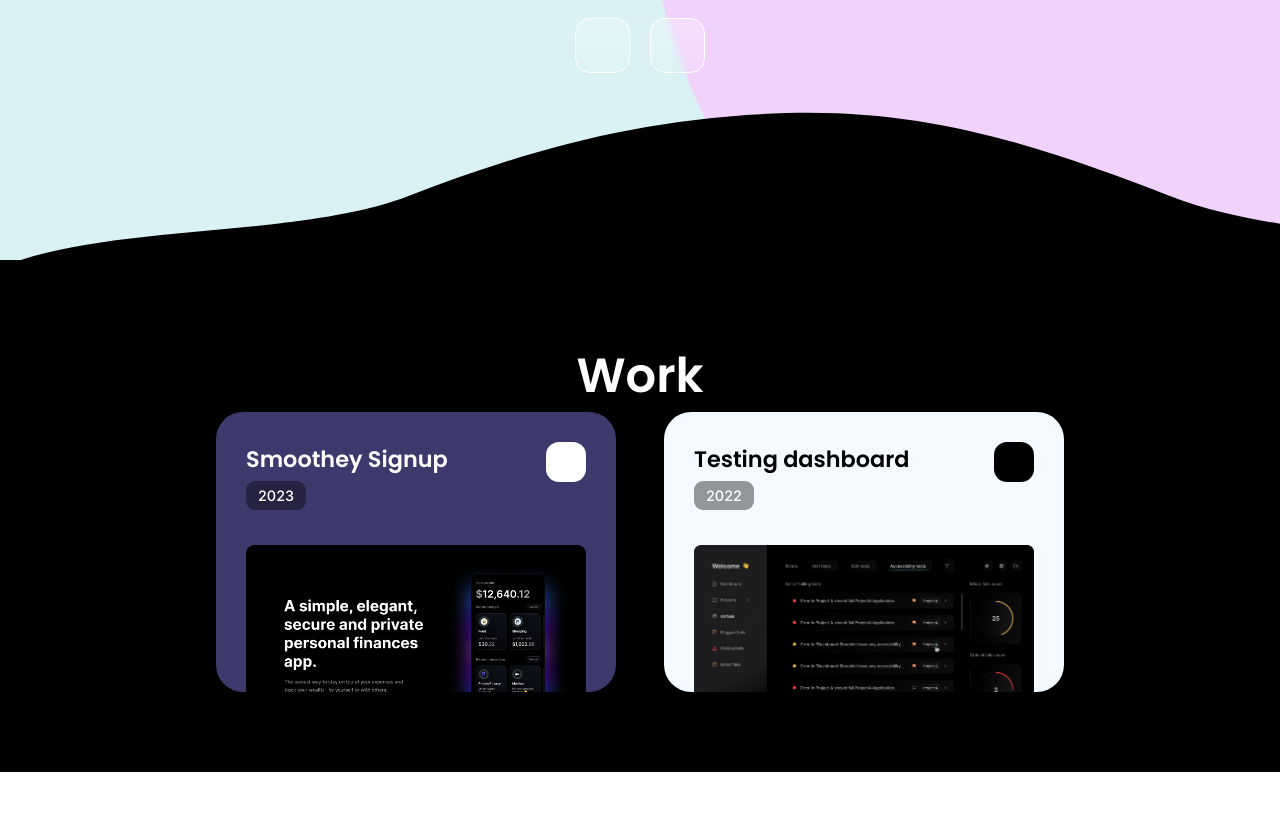
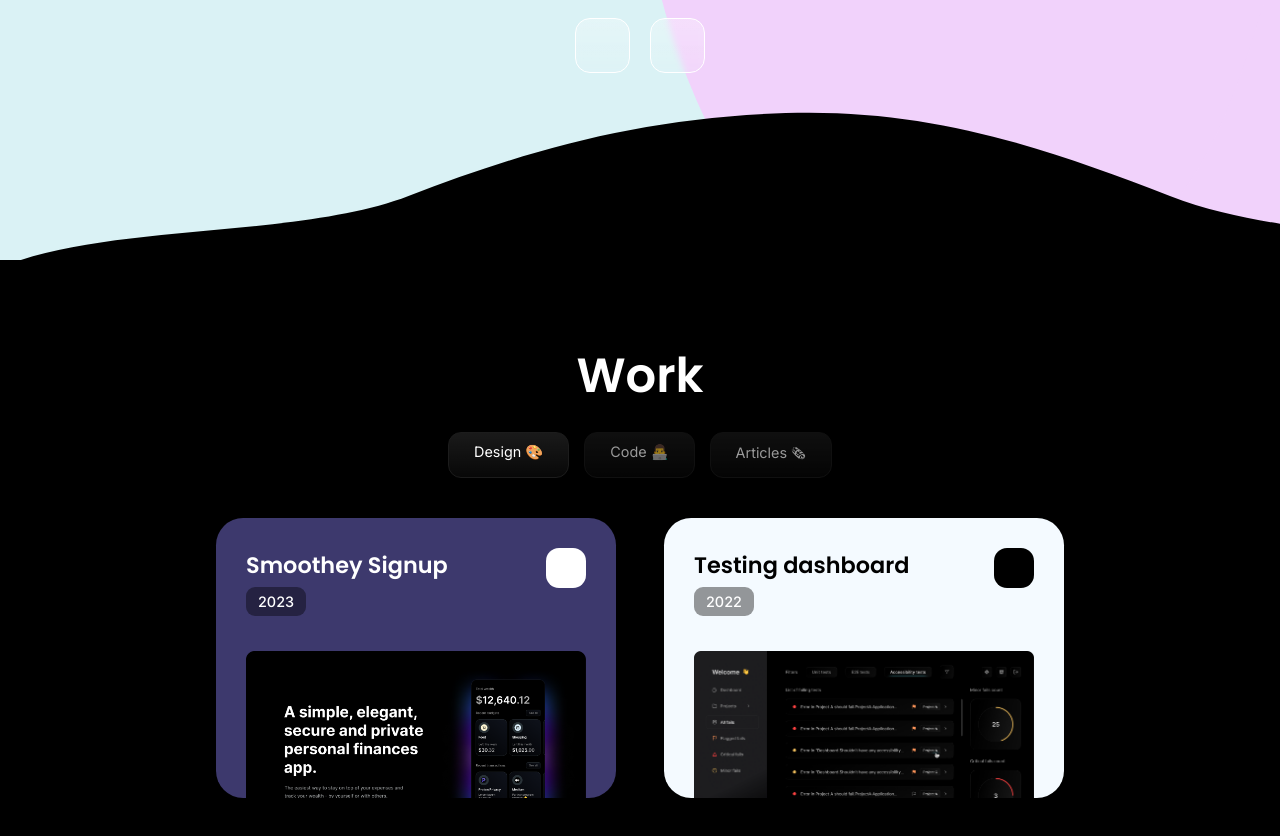
Before and after one commit to noahdigesu/my-website-2023, a React (Vite) app: page / in a window 1280 px wide. Shown: the part 540-1376 px from the top of the page. Before the commit the page ends 1312 px from the top, so only its background shows below. Built offline with nearby package versions, Linux system fonts and the light colour scheme; some icons are missing.

Commit message:
Add non-functionnal filters

```diff
--- /dev/null
+++ b/src/components/buttons/Filter.scss
@@ -0,0 +1,19 @@
+.filter {
+    color: white;
+    border: 1px solid #1c1c1c;
+    border-radius: 13px;
+    padding: 10px 25px;
+    cursor: pointer;
+    font-size: .9em;
+    background: linear-gradient(180deg, rgba(255,255,255,0.1) 0%, rgba(255,255,255,0.03) 100%);
+
+    &.active {
+
+    }
+    &.inactive {
+        opacity: .6;
+        &:hover {
+            opacity: .8;
+        }
+    }
+}
--- a/src/components/buttons/Filter.tsx
+++ b/src/components/buttons/Filter.tsx
@@ -1,5 +1,19 @@
-function Filter() {
+import { useState } from "react";
+import "./Filter.scss";
 
+interface Props {
+	text: string;
+	active: boolean;
+}
+
+function Filter(props: Props) {
+	const [isActive, setActive] = useState(props.active);
+
+	return (
+		<span className={`filter ${isActive ? "active" : "inactive"}`} onClick={() => setActive(!isActive)}>
+			{props.text}
+		</span>
+	);
 }
 
 export default Filter;
--- a/src/components/sections/Projects.scss
+++ b/src/components/sections/Projects.scss
@@ -3,13 +3,25 @@
 	display: flex;
 	flex-direction: column;
 	align-items: center;
+	gap: 40px;
 
-	.filters {
+	.top {
+		display: flex;
+		flex-direction: column;
+		align-items: center;
+		gap: 20px;
+
 		.title-section {
 			font-family: "Poppins", sans-serif;
 			font-weight: 600;
 			color: white;
 			font-size: 3em;
+		}
+
+		.filters {
+			display: flex;
+			flex-direction: row;
+			gap: 15px;
 		}
 	}
 
--- a/src/components/sections/Projects.tsx
+++ b/src/components/sections/Projects.tsx
@@ -1,12 +1,18 @@
 import "./Projects.scss";
 
 import Project from "../cards/Project";
+import Filter from "../buttons/Filter";
 
 function Projects() {
 	return (
 		<div className="section-projects" id="work">
-			<div className="filters">
+			<div className="top">
 				<h2 className="title-section">Work</h2>
+				<div className="filters">
+					<Filter text="Design 🎨" active={true} />
+					<Filter text="Code 👨‍💻" active={false} />
+					<Filter text="Articles 🗞" active={false} />
+				</div>
 			</div>
 
 			<div className="projects">
```
